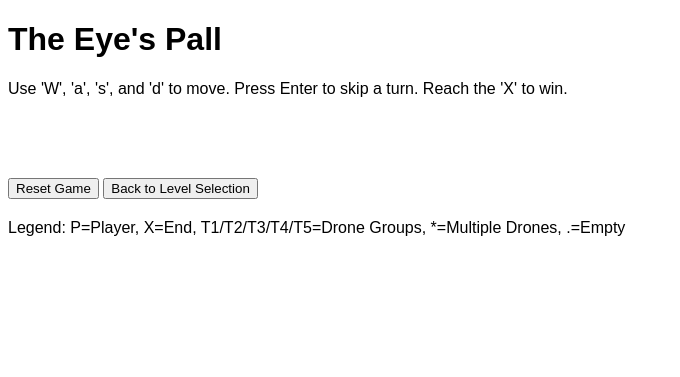
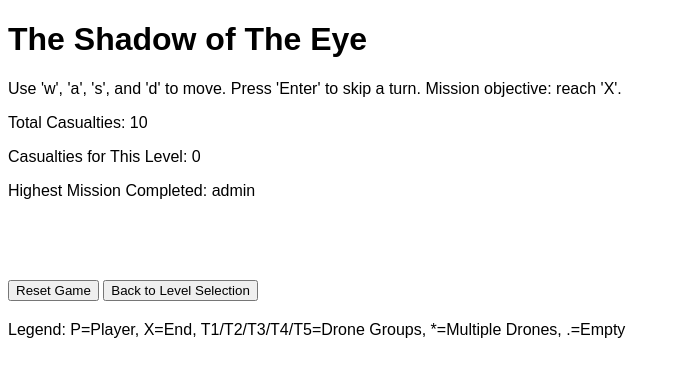
Before and after one commit to maxwell-hoff/the-eyes-pall, a Flask app: page /game in a window 1280 px wide. Shown: the top 377 px of the page, without its empty margins (0-680 px from the left). Run offline with Flask 3, Linux system fonts and the light colour scheme; a user stored in the database is signed in; tables that the repository leaves empty hold one stand-in row (values such as "Sample post"); data that the repository does not hold is empty; parts of the project's set-up code (start-up, migrations or seed data) failed here and were passed over.

Commit message:
casualty count init

```diff
--- a/main.py
+++ b/main.py
@@ -85,12 +85,25 @@ class User(db.Model, UserMixin):
     __tablename__ = 'users'  # specify the table name
     id = db.Column(db.Integer, primary_key=True)
     username = db.Column(db.String(150), nullable=False, unique=True)
-    password = db.Column(db.String(512), nullable=False)  # Increased length to 512
-    # Alternatively, use db.Text for unlimited length
-    # password = db.Column(db.Text, nullable=False)
+    password = db.Column(db.String(512), nullable=False)
+    total_tries = db.Column(db.Integer, default=0)
+    highest_level_completed = db.Column(db.String(50), default='')
 
     def __repr__(self):
         return f'<User {self.username}>'
+
+class UserLevelStats(db.Model):
+    __tablename__ = 'user_level_stats'
+    id = db.Column(db.Integer, primary_key=True)
+    user_id = db.Column(db.Integer, db.ForeignKey('users.id'), nullable=False)
+    level_id = db.Column(db.String(50), nullable=False)
+    tries = db.Column(db.Integer, default=0)
+    completed = db.Column(db.Boolean, default=False)
+
+    user = db.relationship('User', backref=db.backref('level_stats', lazy=True))
+
+    def __repr__(self):
+        return f'<UserLevelStats user_id={self.user_id} level_id={self.level_id} tries={self.tries}>'
 
 # --------------------- User Loader ---------------------
 
@@ -382,6 +395,7 @@ def level_intro(level_id):
     return render_template('level_intro.html', intro_text=intro_text, print_speed=print_speed, level_id=level_id)
 
 @app.route('/start_game/<level_id>')
+@login_required
 def start_game(level_id):
     # Find the level configuration
     level_config = next((level for level in LEVELS if level['id'] == level_id), None)
@@ -390,6 +404,7 @@ def start_game(level_id):
 
     # Store level configuration in session
     session['level_config'] = level_config
+    session['level_id'] = level_id  # Store level_id in session
     session['initialized'] = False  # Reset game initialization
 
     return redirect(url_for('game'))
@@ -436,13 +451,27 @@ def initialize_web_game():
     session['initialized'] = True
 
 @app.route('/game')
+@login_required
 def game():
     # Initialize the game if not already started
     if not session.get('initialized', False):
         initialize_web_game()
-    return render_template('index.html')
+
+    # Get user stats
+    total_tries = current_user.total_tries or 0
+    highest_level_completed = current_user.highest_level_completed or 'None'
+
+    # Get per-level tries
+    level_id = session.get('level_id')
+    level_stats = UserLevelStats.query.filter_by(user_id=current_user.id, level_id=level_id).first()
+    level_tries = level_stats.tries if level_stats else 0
+
+    return render_template('index.html', total_tries=total_tries,
+                           highest_level_completed=highest_level_completed,
+                           level_tries=level_tries)
 
 @app.route('/game_state', methods=['GET'])
+@login_required
 def get_game_state():
     GRID_ROWS = session['grid_rows']
     GRID_COLS = session['grid_cols']
@@ -507,6 +536,7 @@ def is_valid_move_from_start_box(move, PLAYER_START_POS, GRID_ROWS, GRID_COLS):
     return False  # Should not happen
 
 @app.route('/move', methods=['POST'])
+@login_required
 def move():
     if session.get('game_over', False):
         return jsonify({'message': session.get('message', 'Game Over'), 'game_over': True})
@@ -602,7 +632,8 @@ def move():
     if 0 <= player_pos[0] < GRID_ROWS and 0 <= player_pos[1] < GRID_COLS:
         if is_collision(player_pos, drones):
             session['game_over'] = True
-            session['message'] = "💥 A drone has moved into your square. Game Over. 💥"
+            session['won'] = False
+            session['message'] = "A gunshot rings out in the distnace. You turn the radio frequency preemptively."
             # Update drones in session
             session['drones'] = [
                 {
@@ -627,7 +658,8 @@ def move():
     # Check if player has reached the end
     if player_pos == tuple(session['end_pos']):
         session['game_over'] = True
-        session['message'] = "🎉 Congratulations! You've reached the end and won the game! 🎉"
+        session['won'] = True
+        session['message'] = "You've reached your target."
         # Update drones in session
         session['drones'] = [
             {
@@ -666,7 +698,8 @@ def move():
     # Optional: Check for max turns
     if session['turn'] >= session.get('max_turns', 200):
         session['game_over'] = True
-        session['message'] = "⏰ Maximum turns reached. Game Over."
+        session['won'] = False
+        session['message'] = "Drone tracking goes dark. There's nothing more you can do to help."
         # Prepare start_box data
         start_box_symbol = PLAYER_SYMBOL if player_pos == PLAYER_START_POS else EMPTY_SYMBOL
         return jsonify({
@@ -679,6 +712,44 @@ def move():
         })
 
     session['message'] = ''
+
+    # When the game is over, update user's stats
+    if session['game_over']:
+        level_id = session.get('level_id')
+        if level_id is None:
+            level_id = 'unknown'  # Handle missing level_id
+
+        # Update total tries
+        current_user.total_tries = (current_user.total_tries or 0) + 1
+
+        # Update per-level tries
+        # Find or create UserLevelStats for this user and level
+        level_stats = UserLevelStats.query.filter_by(user_id=current_user.id, level_id=level_id).first()
+        if level_stats is None:
+            level_stats = UserLevelStats(user_id=current_user.id, level_id=level_id, tries=1)
+            db.session.add(level_stats)
+        else:
+            level_stats.tries += 1
+
+        # If the user has won, update highest_level_completed if necessary
+        if session.get('won'):
+            level_stats.completed = True
+
+            # Determine level order
+            level_indices = {level['id']: idx for idx, level in enumerate(LEVELS)}
+            current_level_index = level_indices.get(level_id, -1)
+
+            # Get current highest level index
+            if current_user.highest_level_completed:
+                highest_level_index = level_indices.get(current_user.highest_level_completed, -1)
+            else:
+                highest_level_index = -1
+
+            if current_level_index > highest_level_index:
+                current_user.highest_level_completed = level_id
+
+        db.session.commit()
+
     # Prepare start_box data
     start_box_symbol = PLAYER_SYMBOL if player_pos == PLAYER_START_POS else EMPTY_SYMBOL
 
@@ -694,6 +765,7 @@ def move():
 # --------------------- Flask Initialization ---------------------
 
 @app.route('/reset', methods=['POST'])
+@login_required
 def reset():
     """Reset the game state."""
     initialize_web_game()
--- a/templates/index.html
+++ b/templates/index.html
@@ -45,8 +45,14 @@
     </style>
 </head>
 <body>
-    <h1>The Eye's Pall</h1>
-    <p>Use 'W', 'a', 's', and 'd' to move. Press Enter to skip a turn. Reach the 'X' to win.</p>
+    <h1>The Shadow of The Eye</h1>
+    <p>Use 'w', 'a', 's', and 'd' to move. Press 'Enter' to skip a turn. Mission objective: reach 'X'.</p>
+
+    <div id="user-stats">
+        <p>Total Casualties: {{ total_tries }}</p>
+        <p>Casualties for This Level: {{ level_tries }}</p>
+        <p>Highest Mission Completed: {{ highest_level_completed }}</p>
+    </div>
     <div id="game-container"></div>
     <div id="message"></div>
     <div id="controls">
```
Also changed, not shown: migrations/versions/cffdfcfe57bf_initial_migration.py (renamed from migrations/versions/fedd592bcd42_initial_migration.py, +17 -3 lines).
